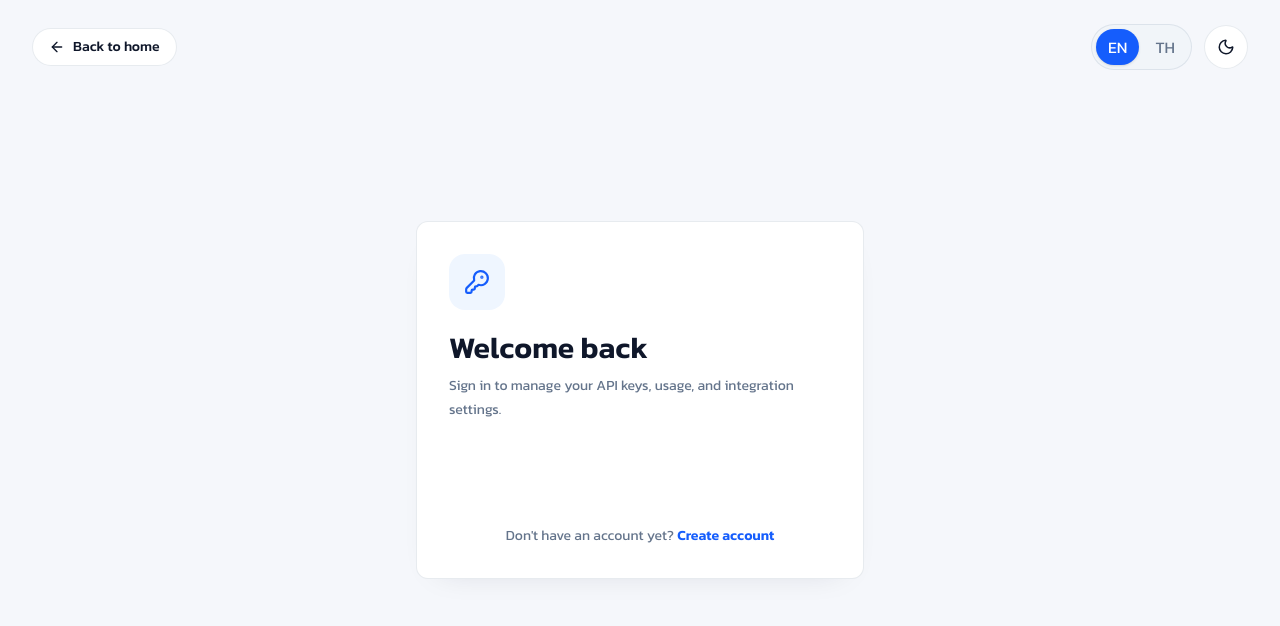
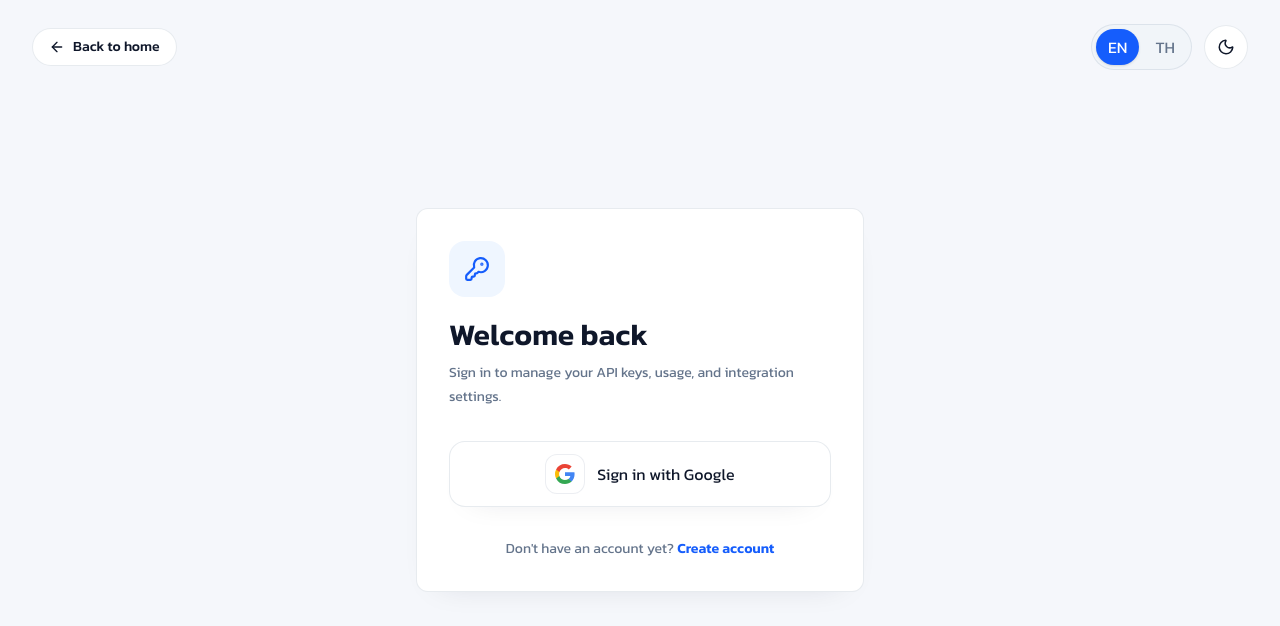
Before and after one commit to oneplow/frontend, a React (Vite) app: page /#/sign-in in a window 1280 px wide. Shown: the top 626 px of the page. Built offline with nearby package versions, Linux system fonts and the light colour scheme; no server answers.

Commit message:
big update ui

```diff
--- /dev/null
+++ b/src/components/GoogleAuthButton.tsx
@@ -0,0 +1,73 @@
+import { memo, useCallback } from 'react';
+import { useGoogleLogin, type TokenResponse } from '@react-oauth/google';
+import { siteCopy } from '../content/siteCopy';
+import { useAppSettings } from '../context/AppSettingsContext';
+
+type GoogleButtonText = 'signin_with' | 'signup_with' | 'continue_with';
+
+interface GoogleAuthButtonProps {
+  onSuccess: (response: TokenResponse) => void;
+  onError: (message?: string) => void;
+  text?: GoogleButtonText;
+}
+
+const buttonLabel = {
+  th: {
+    signin_with: 'ลงชื่อเข้าใช้ด้วย Google',
+    signup_with: 'สมัครด้วย Google',
+    continue_with: 'ไปต่อด้วย Google',
+  },
+  en: {
+    signin_with: 'Sign in with Google',
+    signup_with: 'Sign up with Google',
+    continue_with: 'Continue with Google',
+  },
+};
+
+export const GoogleAuthButton = memo(({ onSuccess, onError, text = 'signin_with' }: GoogleAuthButtonProps) => {
+  const { language } = useAppSettings();
+  const copy = siteCopy[language];
+  const login = useGoogleLogin({
+    scope: 'openid email profile',
+    onSuccess,
+    onError: () => onError(),
+    onNonOAuthError: (error) => onError(error.type),
+  });
+
+  const handleClick = useCallback(() => {
+    login();
+  }, [login]);
+
+  return (
+    <div className="mt-6 w-full">
+      <button
+        type="button"
+        onClick={handleClick}
+        className="app-google-button group flex w-full items-center justify-center gap-3 rounded-2xl px-4 py-3 text-sm font-medium cursor-pointer"
+        aria-label={buttonLabel[language][text]}
+      >
+        <span className="app-google-badge flex h-10 w-10 items-center justify-center rounded-xl">
+          <svg viewBox="0 0 24 24" aria-hidden="true" className="h-5 w-5">
+            <path
+              fill="#4285F4"
+              d="M23.49 12.27c0-.79-.07-1.54-.2-2.27H12v4.3h6.46a5.52 5.52 0 0 1-2.4 3.63v3.01h3.88c2.27-2.09 3.55-5.18 3.55-8.67Z"
+            />
+            <path
+              fill="#34A853"
+              d="M12 24c3.24 0 5.96-1.07 7.94-2.9l-3.88-3.01c-1.08.72-2.46 1.15-4.06 1.15-3.12 0-5.76-2.11-6.7-4.95H1.3v3.1A12 12 0 0 0 12 24Z"
+            />
+            <path
+              fill="#FBBC05"
+              d="M5.3 14.29A7.2 7.2 0 0 1 4.93 12c0-.79.14-1.56.37-2.29V6.6H1.3A12 12 0 0 0 0 12c0 1.94.46 3.77 1.3 5.4l4-3.11Z"
+            />
+            <path
+              fill="#EA4335"
+              d="M12 4.77c1.76 0 3.34.6 4.58 1.78l3.43-3.43C17.95 1.16 15.23 0 12 0A12 12 0 0 0 1.3 6.6l4 3.11c.94-2.84 3.58-4.94 6.7-4.94Z"
+            />
+          </svg>
+        </span>
+        <span>{buttonLabel[language][text]}</span>
+      </button>
+    </div>
+  );
+});
--- a/src/index.css
+++ b/src/index.css
@@ -464,6 +464,29 @@ select:focus-visible {
   border-color: var(--app-border);
 }
 
+.app-google-button {
+  border: 1px solid var(--app-border);
+  background: var(--app-surface);
+  color: var(--app-text);
+  box-shadow: var(--app-shadow);
+  transition: transform 0.18s ease, background-color 0.18s ease, border-color 0.18s ease, box-shadow 0.18s ease;
+}
+
+.app-google-button:hover {
+  background: var(--app-surface-muted);
+  transform: translateY(-1px);
+}
+
+.app-google-button:active {
+  transform: translateY(0);
+}
+
+.app-google-badge {
+  background: rgba(255, 255, 255, 0.98);
+  border: 1px solid rgba(148, 163, 184, 0.18);
+  box-shadow: 0 10px 24px -20px rgba(15, 23, 42, 0.35);
+}
+
 /* Badges */
 .badge-blue {
   display: inline-flex;
--- a/src/pages/SignIn.tsx
+++ b/src/pages/SignIn.tsx
@@ -1,8 +1,9 @@
-import { useState } from 'react';
+import { useCallback, useState } from 'react';
 import { AlertCircle, ArrowLeft, KeyRound } from 'lucide-react';
-import { GoogleLogin } from '@react-oauth/google';
+import type { TokenResponse } from '@react-oauth/google';
 import { useNavigate, Link } from 'react-router-dom';
 import { AppControls } from '../components/AppControls';
+import { GoogleAuthButton } from '../components/GoogleAuthButton';
 import { siteCopy } from '../content/siteCopy';
 import { useAppSettings } from '../context/AppSettingsContext';
 import { useAuth } from '../context/AuthContext';
@@ -10,11 +11,11 @@ import { useAuth } from '../context/AuthContext';
 export const SignIn = () => {
   const [error, setError] = useState('');
   const { apiUrl, loginUser } = useAuth();
-  const { language, theme } = useAppSettings();
+  const { language } = useAppSettings();
   const navigate = useNavigate();
   const copy = siteCopy[language];
 
-  const resolveGoogleErrorMessage = (message: string, fallback: string) => {
+  const resolveGoogleErrorMessage = useCallback((message: string, fallback: string) => {
     const normalizedMessage = message.toLowerCase();
 
     if (
@@ -35,16 +36,16 @@ export const SignIn = () => {
     }
 
     return message || fallback;
-  };
+  }, [copy.auth.googleBackendConfigError, copy.auth.googleConfigError, copy.auth.googleInvalidTokenError]);
 
-  const handleGoogleSuccess = async (credentialResponse: any) => {
+  const handleGoogleSuccess = useCallback(async (tokenResponse: TokenResponse) => {
     setError('');
 
     try {
       const res = await fetch(`${apiUrl}/auth/google`, {
         method: 'POST',
         headers: { 'Content-Type': 'application/json' },
-        body: JSON.stringify({ credential: credentialResponse.credential })
+        body: JSON.stringify({ access_token: tokenResponse.access_token })
       });
       if (!res.ok) {
         let errorMessage = '';
@@ -70,7 +71,11 @@ export const SignIn = () => {
     } catch (err: any) {
       setError(resolveGoogleErrorMessage(err.message || '', copy.auth.loginFailed));
     }
-  };
+  }, [apiUrl, copy.auth.loginFailed, loginUser, navigate, resolveGoogleErrorMessage]);
+
+  const handleGoogleError = useCallback((message?: string) => {
+    setError(resolveGoogleErrorMessage(message || '', copy.auth.googleConfigError));
+  }, [copy.auth.googleConfigError, resolveGoogleErrorMessage]);
 
   return (
     <div className="page-shell auth-shell flex min-h-screen items-center justify-center p-4 sm:p-6">
@@ -101,16 +106,7 @@ export const SignIn = () => {
             </div>
           )}
 
-          <div className="flex justify-center mt-6">
-            <GoogleLogin
-              onSuccess={handleGoogleSuccess}
-              onError={() => setError(copy.auth.googleConfigError)}
-              useOneTap
-              theme={theme === 'dark' ? 'filled_black' : 'outline'}
-              size="large"
-              width="100%"
-            />
-          </div>
+          <GoogleAuthButton onSuccess={handleGoogleSuccess} onError={handleGoogleError} />
 
           <div className="mt-8 text-center text-sm app-muted">
             {copy.auth.noAccount}{' '}
--- a/src/pages/SignUp.tsx
+++ b/src/pages/SignUp.tsx
@@ -1,8 +1,9 @@
-import { useState } from 'react';
+import { useCallback, useState } from 'react';
 import { AlertCircle, ArrowLeft, UserPlus } from 'lucide-react';
-import { GoogleLogin } from '@react-oauth/google';
+import type { TokenResponse } from '@react-oauth/google';
 import { useNavigate, Link } from 'react-router-dom';
 import { AppControls } from '../components/AppControls';
+import { GoogleAuthButton } from '../components/GoogleAuthButton';
 import { siteCopy } from '../content/siteCopy';
 import { useAppSettings } from '../context/AppSettingsContext';
 import { useAuth } from '../context/AuthContext';
@@ -10,11 +11,11 @@ import { useAuth } from '../context/AuthContext';
 export const SignUp = () => {
   const [error, setError] = useState('');
   const { apiUrl, loginUser } = useAuth();
-  const { language, theme } = useAppSettings();
+  const { language } = useAppSettings();
   const navigate = useNavigate();
   const copy = siteCopy[language];
 
-  const resolveGoogleErrorMessage = (message: string, fallback: string) => {
+  const resolveGoogleErrorMessage = useCallback((message: string, fallback: string) => {
     const normalizedMessage = message.toLowerCase();
 
     if (
@@ -35,16 +36,16 @@ export const SignUp = () => {
     }
 
     return message || fallback;
-  };
+  }, [copy.auth.googleBackendConfigError, copy.auth.googleConfigError, copy.auth.googleInvalidTokenError]);
 
-  const handleGoogleSuccess = async (credentialResponse: any) => {
+  const handleGoogleSuccess = useCallback(async (tokenResponse: TokenResponse) => {
     setError('');
 
     try {
       const res = await fetch(`${apiUrl}/auth/google`, {
         method: 'POST',
         headers: { 'Content-Type': 'application/json' },
-        body: JSON.stringify({ credential: credentialResponse.credential })
+        body: JSON.stringify({ access_token: tokenResponse.access_token })
       });
       if (!res.ok) {
         let errorMessage = '';
@@ -70,7 +71,11 @@ export const SignUp = () => {
     } catch (err: any) {
       setError(resolveGoogleErrorMessage(err.message || '', copy.auth.registrationFailed));
     }
-  };
+  }, [apiUrl, copy.auth.registrationFailed, loginUser, navigate, resolveGoogleErrorMessage]);
+
+  const handleGoogleError = useCallback((message?: string) => {
+    setError(resolveGoogleErrorMessage(message || '', copy.auth.googleConfigError));
+  }, [copy.auth.googleConfigError, resolveGoogleErrorMessage]);
 
   return (
     <div className="page-shell auth-shell flex min-h-screen items-center justify-center p-4 sm:p-6">
@@ -101,17 +106,7 @@ export const SignUp = () => {
             </div>
           )}
 
-          <div className="flex justify-center mt-6">
-            <GoogleLogin
-              onSuccess={handleGoogleSuccess}
-              onError={() => setError(copy.auth.googleConfigError)}
-              useOneTap
-              theme={theme === 'dark' ? 'filled_black' : 'outline'}
-              size="large"
-              width="100%"
-              text="signup_with"
-            />
-          </div>
+          <GoogleAuthButton onSuccess={handleGoogleSuccess} onError={handleGoogleError} text="signup_with" />
 
           <div className="mt-8 text-center text-sm app-muted">
             {copy.auth.alreadyHaveAccount}{' '}
```
